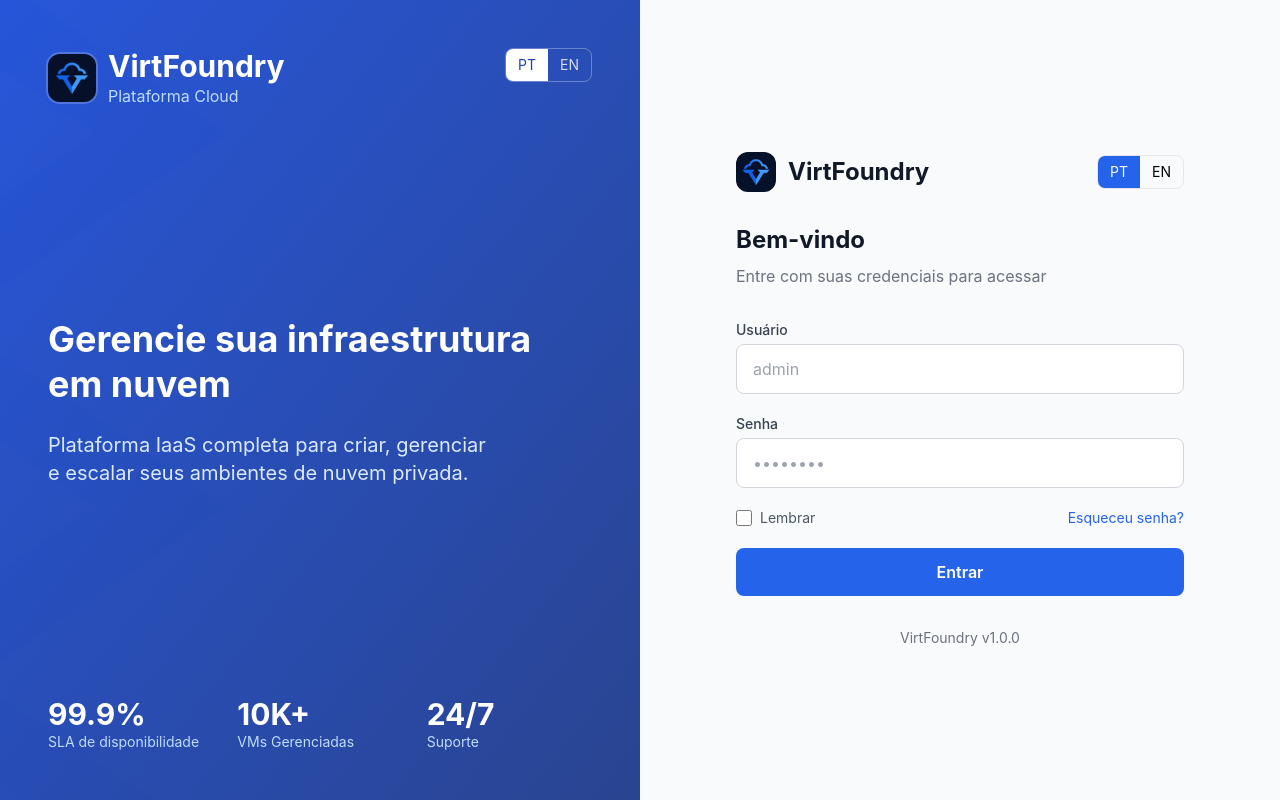
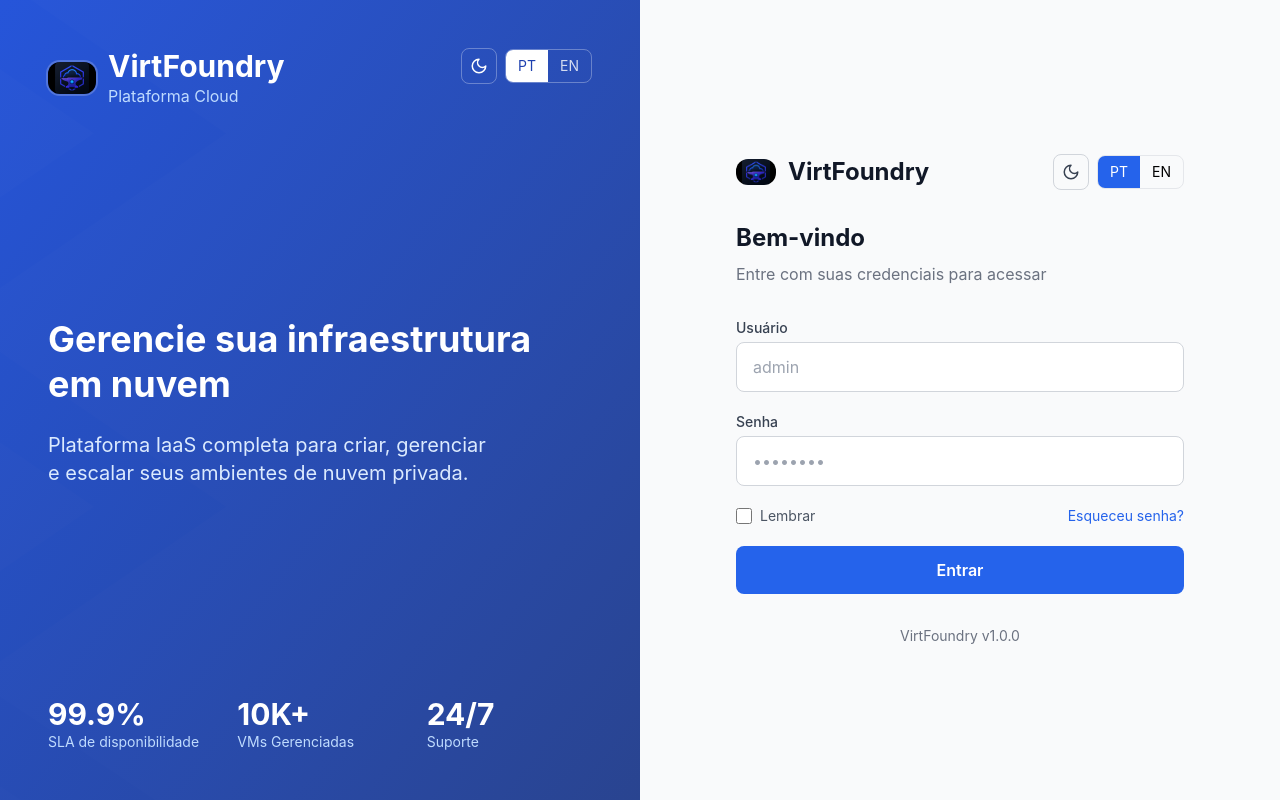
Before and after one commit to virtfoundry/core, a React (Vite) app in the folder ui/: page /login in a window 1280 px wide. Built offline with nearby package versions, Linux system fonts and the light colour scheme; no server answers; the HTML template or start-up script is replaced by a standard one.

Commit message:
feat(ui): add dark mode toggle and VirtFoundry logo
Add ThemeProvider with persisted light/dark preference, header toggle on
Layout and Login, new logo assets, and CI workflow for Go and UI builds.

```diff
--- a/ui/index.html
+++ b/ui/index.html
@@ -5,6 +5,14 @@
     <meta name="viewport" content="width=device-width, initial-scale=1.0" />
     <link rel="icon" type="image/png" href="/virtfoundry-logo.png" />
     <title>VirtFoundry</title>
+    <script>
+      (function () {
+        var k = 'virtfoundry_theme';
+        var t = localStorage.getItem(k);
+        var dark = t === 'dark' || (!t && window.matchMedia('(prefers-color-scheme: dark)').matches);
+        if (dark) document.documentElement.classList.add('dark');
+      })();
+    </script>
   </head>
   <body>
     <div id="root"></div>
--- a/ui/src/App.tsx
+++ b/ui/src/App.tsx
@@ -19,6 +19,7 @@ import { IAM } from './pages/IAM';
 import { VMConsole } from './pages/VMConsole';
 
 import { I18nProvider } from './lib/i18n';
+import { ThemeProvider } from './lib/theme';
 
 const queryClient = new QueryClient({
   defaultOptions: {
@@ -39,6 +40,7 @@ function ProtectedRoute({ children }: { children: React.ReactNode }) {
 export default function App() {
   return (
     <QueryClientProvider client={queryClient}>
+      <ThemeProvider>
       <I18nProvider>
       <BrowserRouter>
         <Routes>
@@ -72,6 +74,7 @@ export default function App() {
         </Routes>
       </BrowserRouter>
       </I18nProvider>
+      </ThemeProvider>
     </QueryClientProvider>
   );
 }
--- a/ui/src/components/Layout.tsx
+++ b/ui/src/components/Layout.tsx
@@ -13,6 +13,7 @@ import { useQuery, useQueryClient } from '@tanstack/react-query';
 import { useRealtimeEvents } from '../hooks/useRealtimeEvents';
 import { queryKeys, isPlatformQueryKey } from '../lib/query-keys';
 import { useI18n, LanguageToggle, type TranslationKey } from '../lib/i18n';
+import { ThemeToggle } from '../lib/theme';
 
 type SubMenuItem = { path: string; icon: LucideIcon; labelKey: TranslationKey; rootOnly?: boolean };
 type MenuLinkItem = { group: string; icon: LucideIcon; path: string; labelKey: TranslationKey };
@@ -180,7 +181,8 @@ export function Layout() {
           <button onClick={() => setSidebarOpen(!sidebarOpen)} className="btn-sidebar">
             {sidebarOpen ? <X size={20} /> : <Menu size={20} />}
           </button>
-          <div className="flex items-center gap-4">
+          <div className="flex items-center gap-3">
+            <ThemeToggle compact />
             <LanguageToggle />
             {isRoot && (
               <select
--- /dev/null
+++ b/ui/src/lib/theme.tsx
@@ -0,0 +1,89 @@
+import { createContext, useContext, useEffect, useState, useCallback, type ReactNode } from 'react';
+import { Moon, Sun } from 'lucide-react';
+import clsx from 'clsx';
+
+export type Theme = 'light' | 'dark';
+
+const STORAGE_KEY = 'virtfoundry_theme';
+
+function applyTheme(theme: Theme) {
+  document.documentElement.classList.toggle('dark', theme === 'dark');
+}
+
+function readStoredTheme(): Theme {
+  const stored = localStorage.getItem(STORAGE_KEY);
+  if (stored === 'light' || stored === 'dark') return stored;
+  return window.matchMedia('(prefers-color-scheme: dark)').matches ? 'dark' : 'light';
+}
+
+interface ThemeContextValue {
+  theme: Theme;
+  setTheme: (theme: Theme) => void;
+  toggleTheme: () => void;
+}
+
+const ThemeContext = createContext<ThemeContextValue | null>(null);
+
+export function ThemeProvider({ children }: { children: ReactNode }) {
+  const [theme, setThemeState] = useState<Theme>(() => readStoredTheme());
+
+  const setTheme = useCallback((next: Theme) => {
+    setThemeState(next);
+    localStorage.setItem(STORAGE_KEY, next);
+    applyTheme(next);
+  }, []);
+
+  const toggleTheme = useCallback(() => {
+    setTheme(theme === 'dark' ? 'light' : 'dark');
+  }, [theme, setTheme]);
+
+  useEffect(() => {
+    applyTheme(theme);
+  }, [theme]);
+
+  return (
+    <ThemeContext.Provider value={{ theme, setTheme, toggleTheme }}>
+      {children}
+    </ThemeContext.Provider>
+  );
+}
+
+export function useTheme() {
+  const ctx = useContext(ThemeContext);
+  if (!ctx) throw new Error('useTheme must be used within ThemeProvider');
+  return ctx;
+}
+
+interface ThemeToggleProps {
+  onDark?: boolean;
+  compact?: boolean;
+}
+
+export function ThemeToggle({ onDark = false, compact = false }: ThemeToggleProps) {
+  const { theme, toggleTheme } = useTheme();
+  const isDark = theme === 'dark';
+
+  return (
+    <button
+      type="button"
+      onClick={toggleTheme}
+      title={isDark ? 'Light mode' : 'Dark mode'}
+      aria-label={isDark ? 'Switch to light mode' : 'Switch to dark mode'}
+      className={clsx(
+        'inline-flex items-center justify-center rounded-lg border transition-colors',
+        compact ? 'p-2' : 'px-3 py-1.5 gap-2 text-sm',
+        onDark
+          ? 'border-white/30 text-white hover:bg-white/10'
+          : 'border-gray-300 dark:border-gray-600 text-gray-700 dark:text-gray-200 hover:bg-gray-50 dark:hover:bg-dark-200',
+      )}
+    >
+      {isDark ? <Sun size={18} /> : <Moon size={18} />}
+      {!compact && <span>{isDark ? 'Light' : 'Dark'}</span>}
+    </button>
+  );
+}
+
+/** Run before React mount — call from index.html inline script duplicate logic */
+export function initThemeFromStorage() {
+  applyTheme(readStoredTheme());
+}
--- a/ui/src/pages/Login.tsx
+++ b/ui/src/pages/Login.tsx
@@ -3,6 +3,7 @@ import { useNavigate } from 'react-router-dom';
 import { authService } from '../lib/auth';
 import { VirtFoundryLogo } from '../components/VirtFoundryLogo';
 import { LanguageToggle, useI18n } from '../lib/i18n';
+import { ThemeToggle } from '../lib/theme';
 import loginBg from '../assets/login-bg.svg';
 
 export function Login() {
@@ -44,7 +45,10 @@ export function Login() {
               <p className="text-brand-200">{t('login.tagline')}</p>
             </div>
           </div>
-          <LanguageToggle onDark />
+          <div className="flex items-center gap-2">
+            <ThemeToggle onDark compact />
+            <LanguageToggle onDark />
+          </div>
         </div>
 
         <div className="relative z-10 space-y-6">
@@ -82,7 +86,10 @@ export function Login() {
                 <p className="text-xs text-gray-500 lg:hidden">{t('login.tagline')}</p>
               </div>
             </div>
-            <LanguageToggle />
+            <div className="flex items-center gap-2">
+              <ThemeToggle compact />
+              <LanguageToggle />
+            </div>
           </div>
 
           <h2 className="text-2xl font-bold text-gray-900 dark:text-white mb-2">{t('login.welcome')}</h2>
```
Also changed, not shown: ui/public/virtfoundry-logo.png, ui/src/assets/virtfoundry-logo.png.
